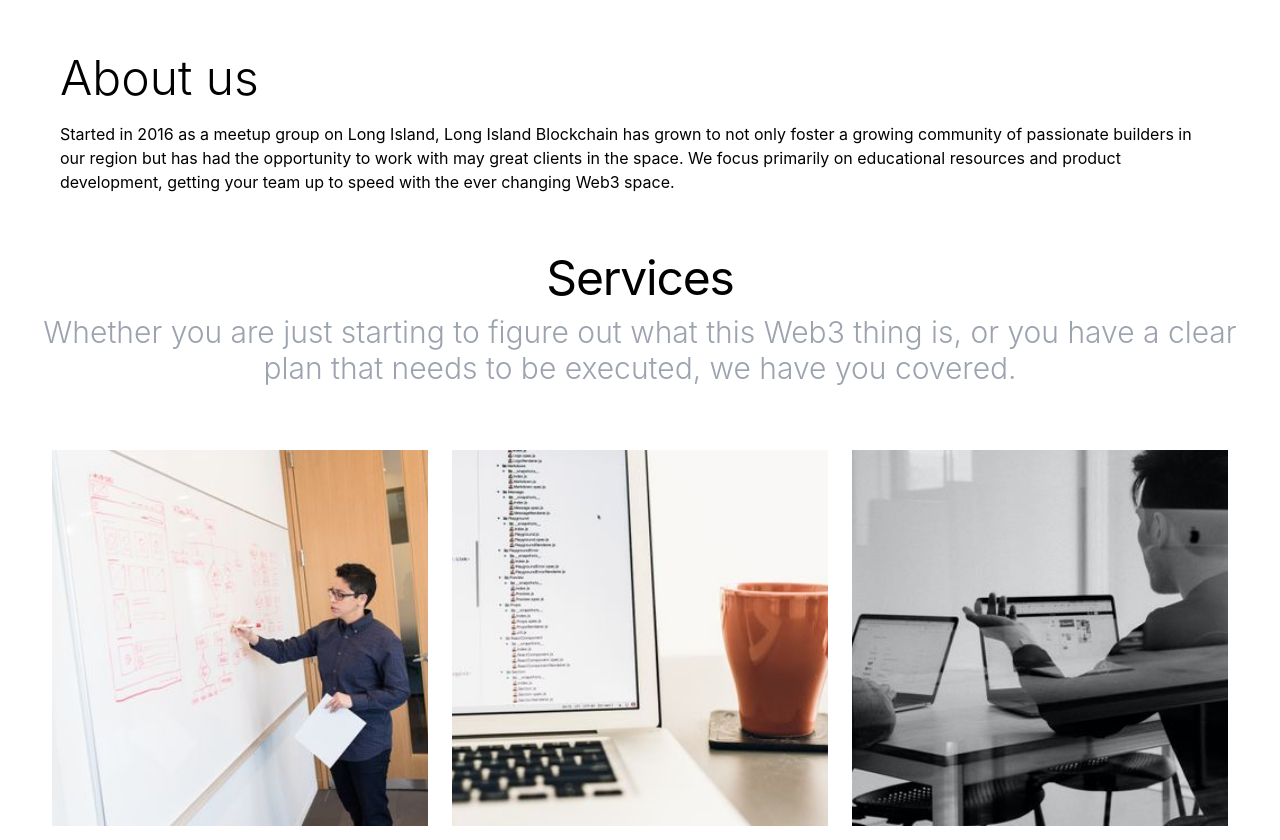
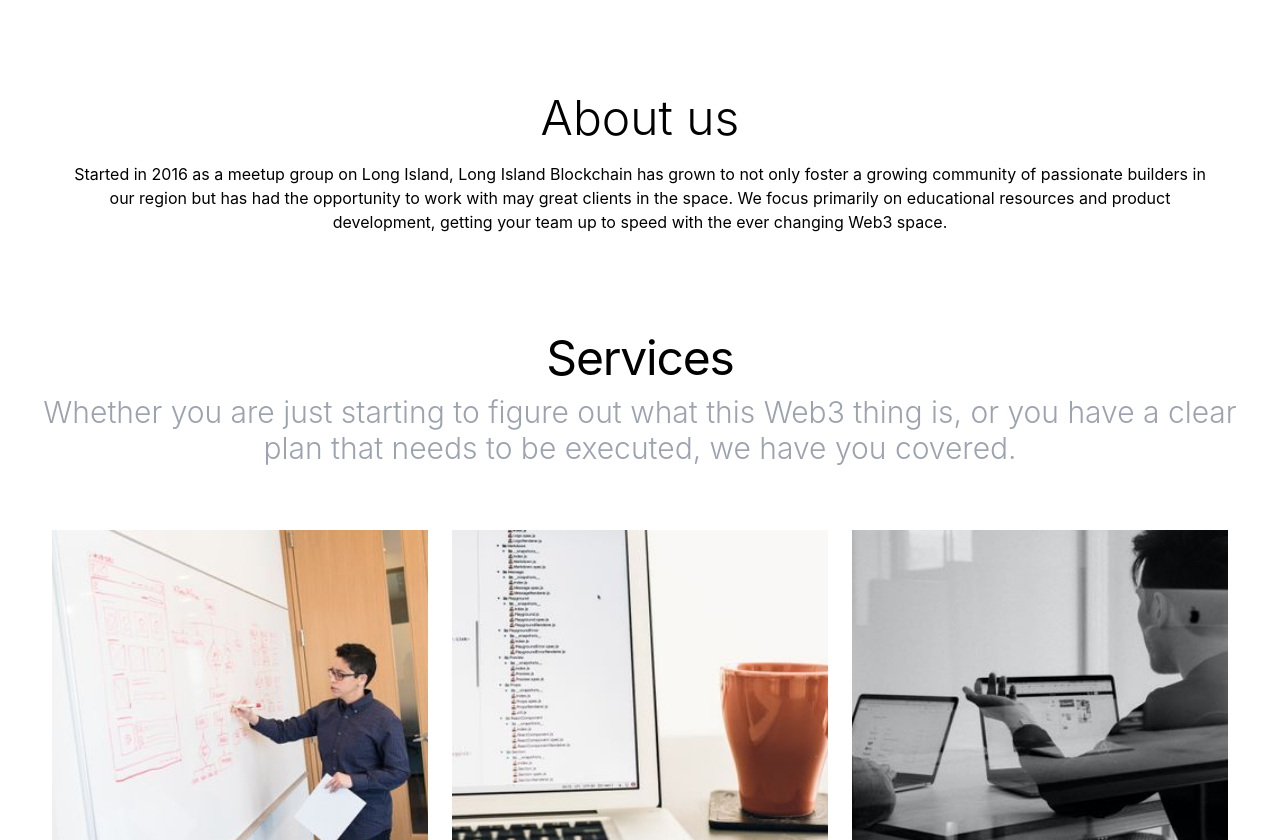
Before and after one commit to li-blockchain/liblockchain.org, a Next.js app: page / in a window 1280 px wide. Shown: the part 1512-2352 px from the top of the page. Built offline with nearby package versions, Linux system fonts and the light colour scheme.

Commit message:
Updated the width of some of the sections on our homepage

```diff
--- a/pages/index.js
+++ b/pages/index.js
@@ -65,7 +65,8 @@
       </div>
 
       {/* Our projects component */ }
-      <div id="projects" className="projects flex flex-col text-center m-10">
+      <div class="flex flex-col items-center justify-center text-center">
+        <div id="projects" className="projects flex flex-col text-center m-10 max-w-7xl">
           <h5 className="text-5xl tracking-tight">Our Projects</h5>
           <h6 className="text-gray-400 text-3xl font-light py-3">We enjoy collaborating, experimenting, and shipping products using blockchain technology. Below is a collecton of projects we have worked on. Do you have an idea that would like to see brought to life? Let`s chat!</h6>
           <div className="project-list flex flex-col lg:flex-row justify-around w-full mt-10 text-left">
@@ -98,15 +99,19 @@
             </div>
           </div>
         </div>
+      </div>
 
       {/* About us */ }
-      <div id="about" className="p-5 m-10">
+      <div class="flex flex-col items-center justify-center text-center">
+        <div id="about" className="p-5 m-10 max-w-7xl">
           <h5 className="text-5xl font-light py-5">About us</h5>
           <p>Started in 2016 as a meetup group on Long Island, Long Island Blockchain has grown to not only foster a growing community of passionate builders in our region but has had the opportunity to work with may great clients in the space. We focus primarily on educational resources and product development, getting your team up to speed with the ever changing Web3 space.</p>
         </div>
+      </div>
 
       {/* Our services component */ }
-      <div id="services" className="projects flex flex-col text-center m-10">
+      <div class="flex flex-col items-center justify-center text-center">
+      <div id="services" className="projects flex flex-col text-center m-10 max-w-7xl">
         <h5 className="text-5xl tracking-tight">Services</h5>
         <h6 className="text-gray-400 text-3xl font-light py-3">Whether you are just starting to figure out what this Web3 thing is, or you have a clear plan that needs to be executed, we have you covered.</h6>
         <div className="project-list flex flex-col lg:flex-row justify-around w-full mt-10 text-left">
@@ -139,7 +144,7 @@
           </div>
         </div>
       </div>
-
+      </div>
       {/* Contact us */ }
       <div className="projects flex flex-col text-center m-10">
       <h5 className="text-5xl tracking-tight mb-10">Ready to connect?</h5>
```
Lines whose indentation alone changed are shown as unchanged.
